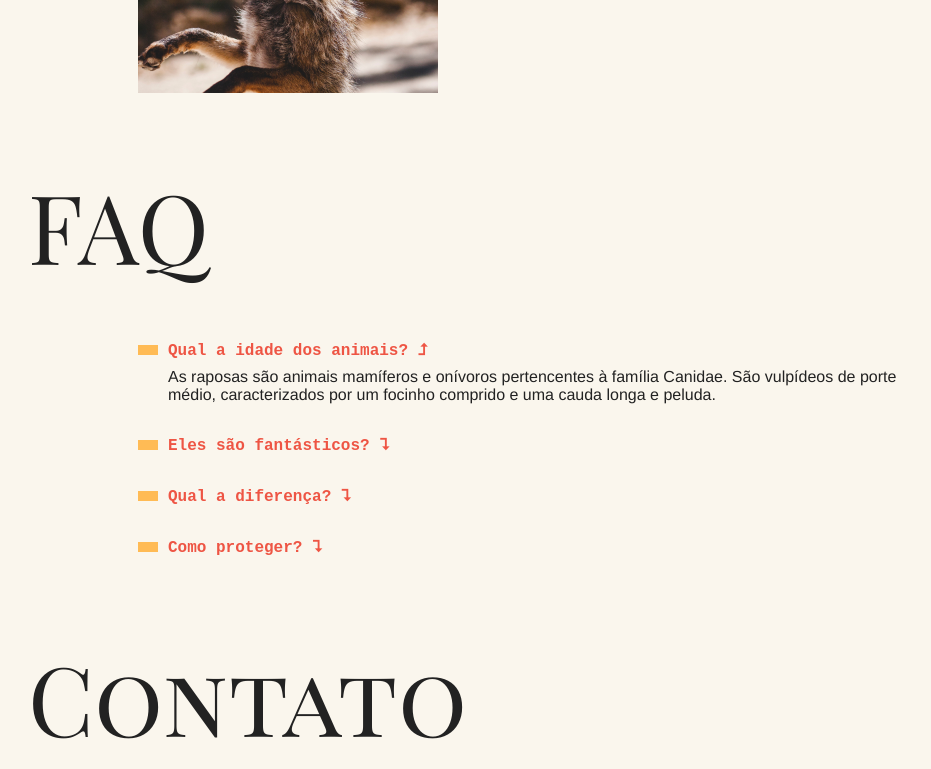
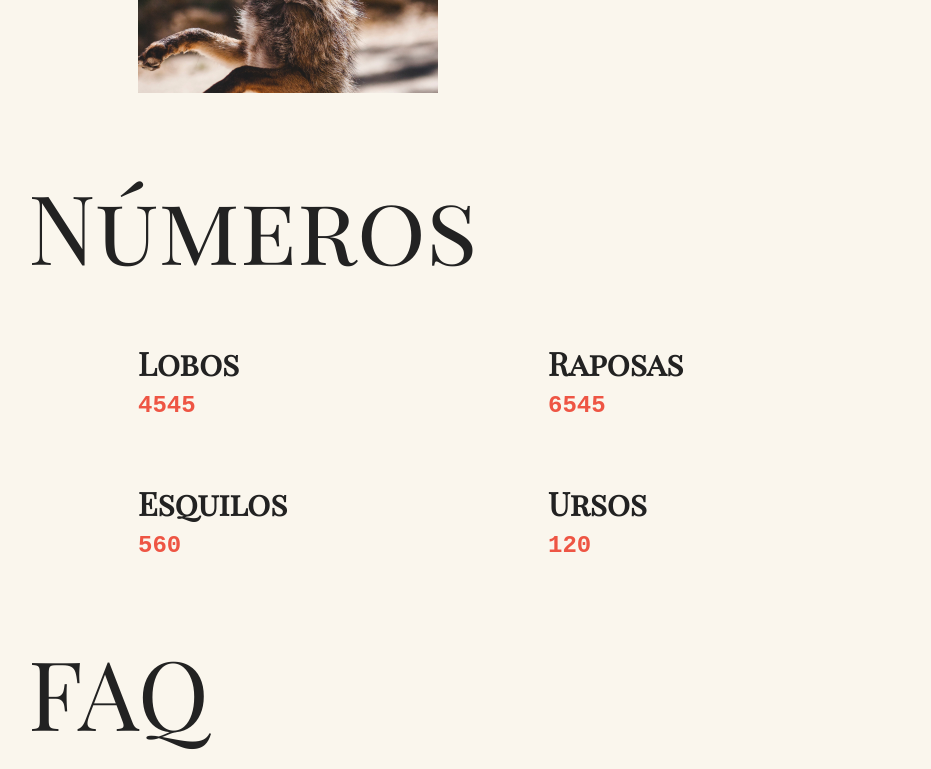
Before and after one commit to amandagdev/animais-fantasticos, a website with bundled scripts: page index.html in a window 1280 px wide. Shown: the part 635-1404 px from the top of the page, without its empty margins (162-1093 px from the left). Built offline with nearby package versions, Linux system fonts and the light colour scheme.

Commit message:
animação-numeros-js

```diff
--- a/css/menu-mobile.css
+++ b/css/menu-mobile.css
@@ -21,7 +21,7 @@
     width: 18px;
     display: flex;
     box-shadow: 0 -5px #fb5, 0 5px #fb5;
-    transition: transform 0.3s;
+    transition: transform 0.5s;
   }
 
   .js [data-menu='button'].active::before {
--- /dev/null
+++ b/css/numeros.css
@@ -0,0 +1,25 @@
+.numeros-grid {
+  display: grid;
+  grid-column: 2 /4;
+  grid-template-columns: 1fr 1fr;
+  grid-gap: 30px;
+}
+
+.numeros-grid h3 {
+  font-size: 2rem;
+  margin-bottom: 0.5rem;
+  font-family: 'Playfair Display SC';
+}
+
+.numeros-grid span {
+  font-family: 'IBM Plex Mono', monospace;
+  font-weight: bold;
+  font-size: 1.5rem;
+  color: #e54;
+}
+
+@media (max-width: 700px) {
+  .numeros-grid {
+    grid-column: 1;
+  }
+}
--- a/css/style.css
+++ b/css/style.css
@@ -3,3 +3,4 @@
 @import 'tooltip.css';
 @import 'dropdown-menu.css';
 @import 'menu-mobile.css';
+@import 'numeros.css';
--- a/index.html
+++ b/index.html
@@ -111,6 +111,28 @@
       </div>
     </section>
 
+    <section class="grid-section numeros" data-anime="scroll">
+      <h1 class="titulo">Números</h1>
+      <div class="numeros-grid">
+        <div class="numero-animal">
+          <h3>Lobos</h3>
+          <span data-numero>4545</span>
+        </div>
+        <div class="numero-animal">
+          <h3>Raposas</h3>
+          <span data-numero>6545</span>
+        </div>
+        <div class="numero-animal">
+          <h3>Esquilos</h3>
+          <span data-numero>560</span>
+        </div>
+        <div class="numero-animal">
+          <h3>Ursos</h3>
+          <span data-numero>120</span>
+        </div>
+      </div>
+    </section>
+
     <section class="grid-section faq" data-anime="scroll" id="faq">
       <h1 class="titulo">FAQ</h1>
       <dl class="faq-lista" data-anime="accordion">
--- /dev/null
+++ b/js/modules/numeros.js
@@ -0,0 +1,30 @@
+export default function initNumero() {
+  function animaNumeros() {
+    const numeros = document.querySelectorAll('[data-numero]');
+    numeros.forEach((item) => {
+      const total = +item.innerText;
+      let start = 0;
+      const incremento = Math.floor(total / 100);
+      const timer = setInterval(() => {
+        start = start + incremento;
+        item.innerText = start;
+        if (start > total) {
+          item.innerHTML = total;
+          clearInterval(timer);
+        }
+      }, 25);
+    });
+  }
+
+  function handleMutation(mutation) {
+    if (mutation[0].target.classList.contains('ativo')) {
+      observer.disconnect();
+      animaNumeros();
+    }
+  }
+
+  const observerTarget = document.querySelector('.numeros');
+  const observer = new MutationObserver(handleMutation); //obj que observa quando algo muda no codigo
+
+  observer.observe(observerTarget, { attributes: true }); //observa se algum atributo do .numeros mudou
+}
--- a/js/modules/scroll-animacao.js
+++ b/js/modules/scroll-animacao.js
@@ -1,12 +1,12 @@
 export default function initAnimationScroll() {
   let animaScroll;
   const sections = document.querySelectorAll('[data-anime="scroll"]');
-  const windowMetade = window.innerHeight * 0.6;
+  const windowMetade = window.innerHeight * 0.6; // pega o tamanho da tela do usuario e multiplica por 60% por cento
 
   if (sections.length) {
     animaScroll = () => {
       sections.forEach((item) => {
-        const sectionTop = item.getBoundingClientRect().top - windowMetade;
+        const sectionTop = item.getBoundingClientRect().top - windowMetade; // pegando o topo e diminuindo do tamanho de 60% da pessoa evito que a tela fique mt tempo em branco na hora de ocorrer a animação já que ela só ocorre quando o scroll bate no topo do elemento
         if (sectionTop < 0) {
           item.classList.add('ativo');
         }
--- a/js/script.js
+++ b/js/script.js
@@ -6,6 +6,7 @@ import initModal from './modules/modal.js';
 import initTooltip from './modules/tooltip.js';
 import initDropDownMenu from './modules/dropdown-menu.js';
 import initMenuMobile from './modules/menu-mobile.js';
+import initNumeros from './modules/numeros.js';
 
 initScrollSuave();
 initAnimationScroll();
@@ -15,3 +16,4 @@ initModal();
 initTooltip();
 initDropDownMenu();
 initMenuMobile();
+initNumeros();
```
